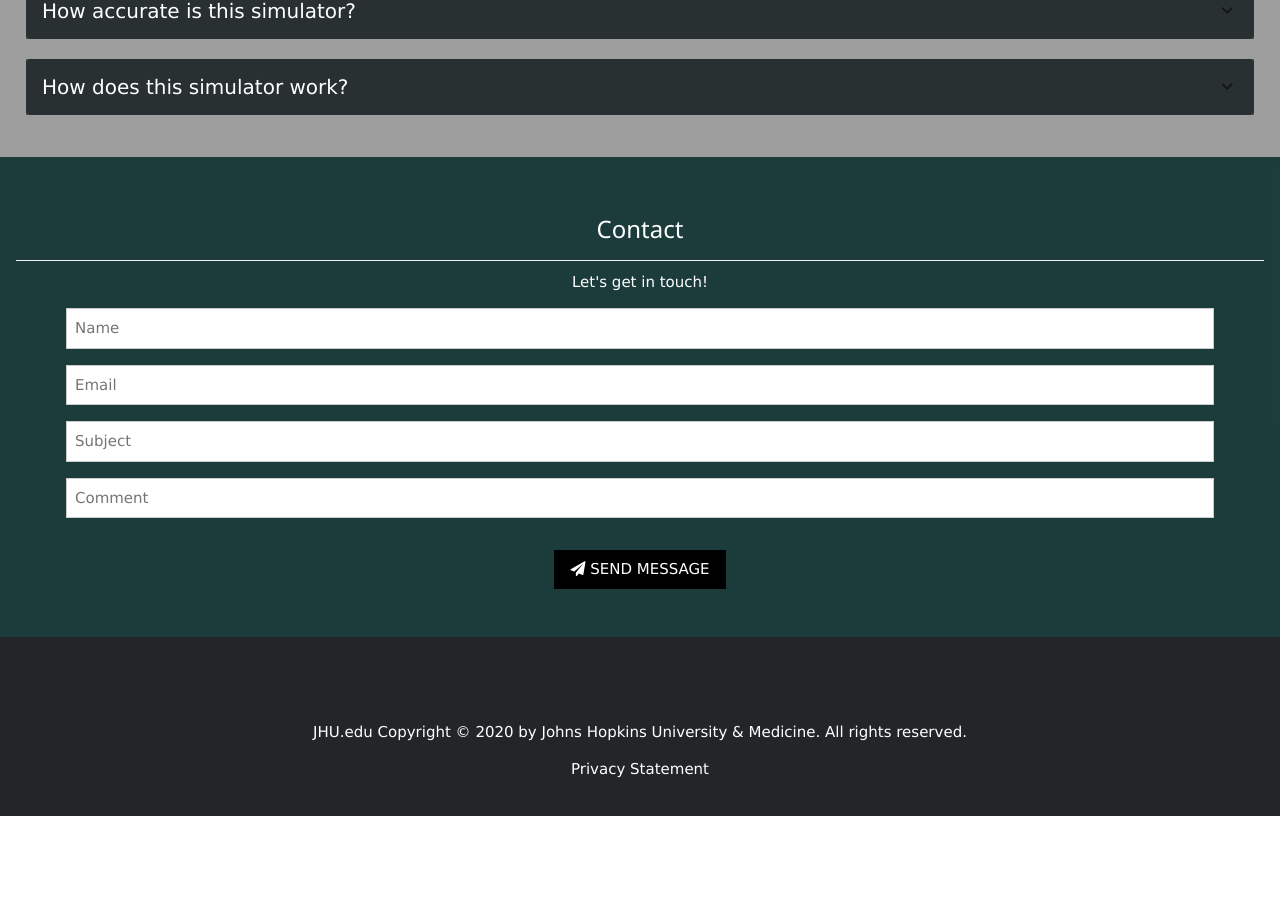
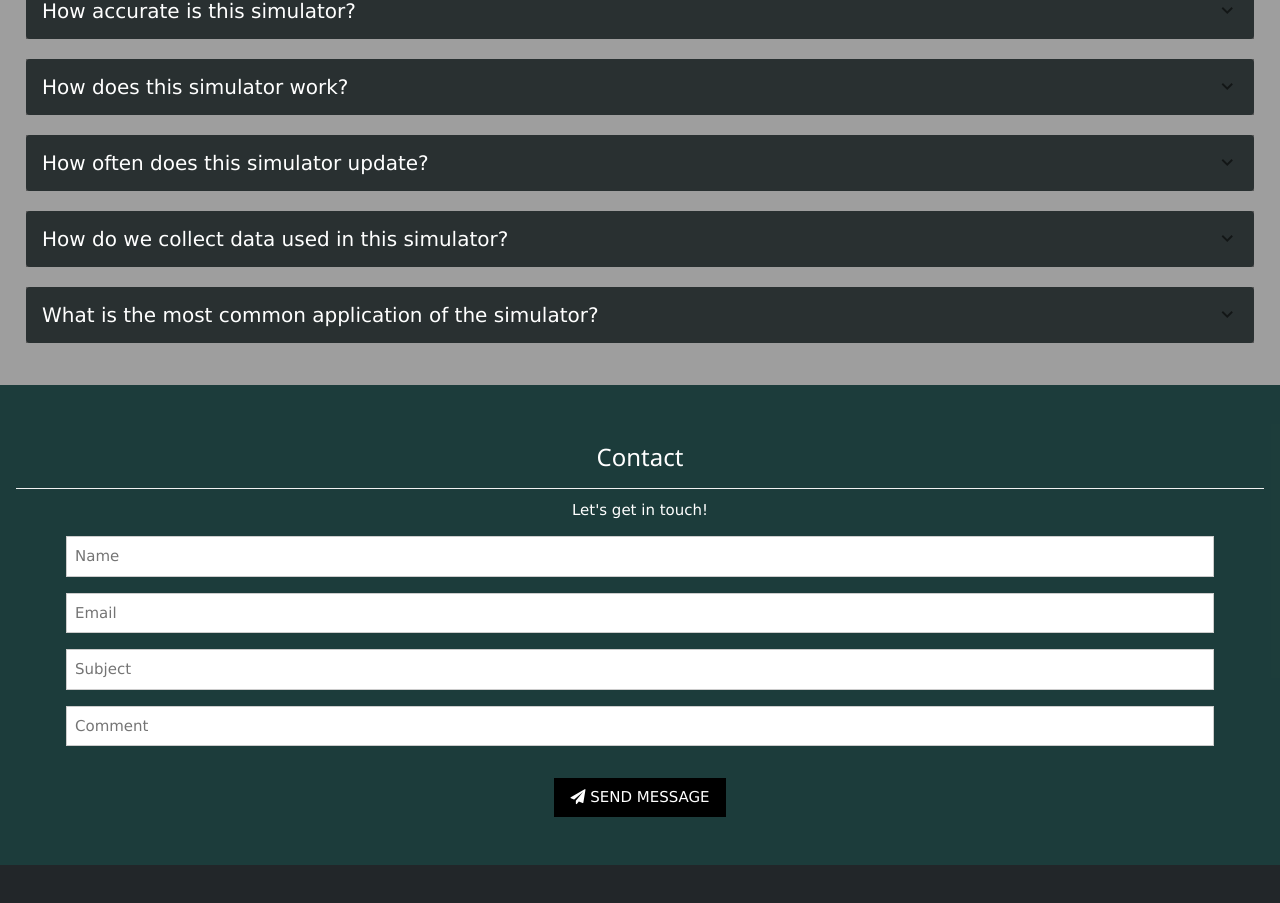
Before and after one commit to Delineo-Disease-Modeling/Website, a React (Create React App) app in the folder model_app/frontend/: page /about in a window 1280 px wide. Shown: the part 2879-3782 px from the top of the page. Before the commit the page ends 3695 px from the top, so only its background shows below. Built offline with nearby package versions, Linux system fonts and the light colour scheme.

Commit message:
add questions

```diff
--- a/model_app/frontend/src/const/faqData.js
+++ b/model_app/frontend/src/const/faqData.js
@@ -35,6 +35,18 @@ const faqData = [
         question: "How does this simulator work?",
         answer: "Lorem ipsum dolor sit amet, consectetur adipiscing elit. Suspendisse malesuada lacus ex, sit amet blandit leo lobortis eget. Lorem ipsum dolor sit amet, consectetur adipiscing elit. Suspendisse malesuada lacus ex, sit amet blandit leo lobortis eget."
     },
+    {
+        question: "How often does this simulator update?",
+        answer: "Lorem ipsum dolor sit amet, consectetur adipiscing elit. Suspendisse malesuada lacus ex, sit amet blandit leo lobortis eget. Lorem ipsum dolor sit amet, consectetur adipiscing elit. Suspendisse malesuada lacus ex, sit amet blandit leo lobortis eget."
+    },
+    {
+        question: "How do we collect data used in this simulator?",
+        answer: "Lorem ipsum dolor sit amet, consectetur adipiscing elit. Suspendisse malesuada lacus ex, sit amet blandit leo lobortis eget. Lorem ipsum dolor sit amet, consectetur adipiscing elit. Suspendisse malesuada lacus ex, sit amet blandit leo lobortis eget."
+    },
+    {
+        question: "What is the most common application of the simulator?",
+        answer: "Lorem ipsum dolor sit amet, consectetur adipiscing elit. Suspendisse malesuada lacus ex, sit amet blandit leo lobortis eget. Lorem ipsum dolor sit amet, consectetur adipiscing elit. Suspendisse malesuada lacus ex, sit amet blandit leo lobortis eget."
+    }
 ];
 
 export default faqData;
```
